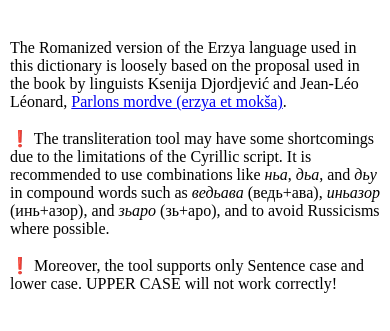
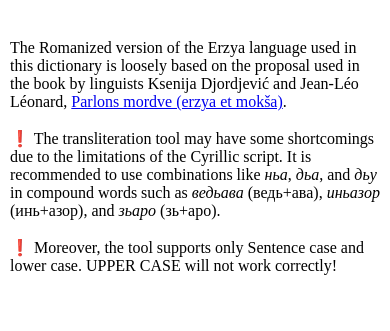
Before and after one commit to aleksanterinazarenko/learnerzya, a plain HTML site: page about-the-spelling-mobile.html in a window 390 px wide. Shown: the part 277-608 px from the top of the page. Drawn offline with Linux system fonts and the light colour scheme; a web font is replaced by a local one.

Commit message:
Update about-the-spelling-mobile.html

```diff
--- a/about-the-spelling-mobile.html
+++ b/about-the-spelling-mobile.html
@@ -26,7 +26,7 @@
     <main>
         <h1>Learn Erzya</h1>
 <div class="container">
-<p style="font-size: 16px; text-align: left;">The Romanized version of the Erzya language used in this dictionary is loosely based on the proposal used in the book by linguists Ksenija Djordjević and Jean-Léo Léonard, <a href="https://books.google.pl/books/about/Parlons_mordve.html?id=UTdXBLgYI_gC&amp;redir_esc=y">Parlons mordve (erzya et mokša)</a>.<br /><br />❗ The transliteration tool may have some shortcomings due to the limitations of the Cyrillic script. It is recommended to use combinations like <i>ньа</i>, <i>дьа</i>, and <i>дьу</i> in compound words such as <i>ведьава</i> (ведь+ава), <i>иньазор</i> (инь+азор), and <i>зьаро</i> (зь+аро), and to avoid Russicisms where possible.<br><br>❗ Moreover, the tool supports only Sentence case and lower case. UPPER CASE will not work correctly!</p><br><br>
+<p style="font-size: 16px; text-align: left;">The Romanized version of the Erzya language used in this dictionary is loosely based on the proposal used in the book by linguists Ksenija Djordjević and Jean-Léo Léonard, <a href="https://books.google.pl/books/about/Parlons_mordve.html?id=UTdXBLgYI_gC&amp;redir_esc=y">Parlons mordve (erzya et mokša)</a>.<br /><br />❗ The transliteration tool may have some shortcomings due to the limitations of the Cyrillic script. It is recommended to use combinations like <i>ньа</i>, <i>дьа</i>, and <i>дьу</i> in compound words such as <i>ведьава</i> (ведь+ава), <i>иньазор</i> (инь+азор), and <i>зьаро</i> (зь+аро).<br><br>❗ Moreover, the tool supports only Sentence case and lower case. UPPER CASE will not work correctly!</p><br><br>
 </div>
 </main>
 
```
